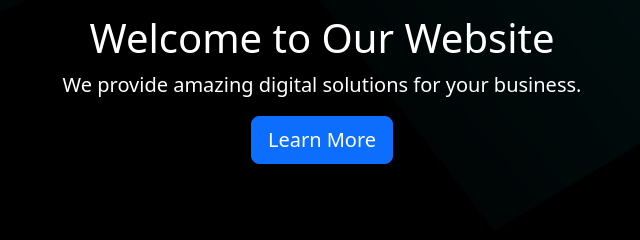
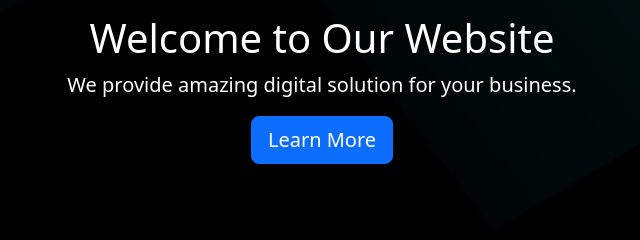
Before and after one commit to Manibharthi/edge-dynamiq, a plain HTML site: page index.html in a window 1280 px wide. Shown: the part 261-501 px from the top of the page, 318-958 px from the left. Drawn offline with nearby package versions, Linux system fonts and the light colour scheme.

Commit message:
commit name

```diff
--- a/index.html
+++ b/index.html
@@ -101,7 +101,7 @@
             <div class="container text-center">
                 <h1>Welcome to Our Website</h1>
 
-                <p class="lead">We provide amazing digital solutions for your business.</p>
+                <p class="lead">We provide amazing digital solution for your business.</p>
                 <a href="#" class="btn btn-primary btn-lg">Learn More</a>
             </div>
         </section>
```
